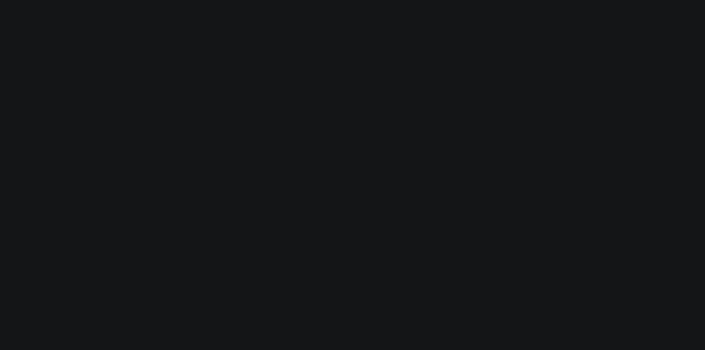
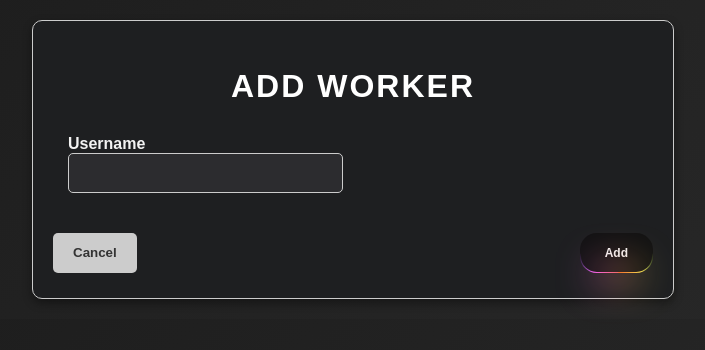
Before and after one commit to KHardik416/CS4400_Phase4, a React (Create React App) app in the folder frontend/: page /add-worker in a window 1280 px wide. Before the commit this address had no page. Shown: the top 350 px of the page, without its empty margins (287-992 px from the left). Built offline with nearby package versions, Linux system fonts and the light colour scheme.

Commit message:
added worker

```diff
--- a/frontend/src/App.js
+++ b/frontend/src/App.js
@@ -27,7 +27,7 @@ import DriverView from "./components/Views/ViewDrivers";
 import LocationView from "./components/Views/ViewLocations";
 import ProductView from "./components/Views/ViewProducts";
 import ServiceView from "./components/Views/ViewServices";
-
+import AddWorker from "./components/Worker/AddWorker";
 
 function App() {
   return (
@@ -60,9 +60,7 @@ function App() {
         <Route path="/location-view" element={<LocationView />} />
         <Route path="/product-view" element={<ProductView />} />
         <Route path="/service-view" element={<ServiceView />} />
-
-
-
+        <Route path="/add-worker" element={<AddWorker />} />
       </Routes>
     </Router>
   );
--- a/frontend/src/components/Dashboard.js
+++ b/frontend/src/components/Dashboard.js
@@ -31,6 +31,9 @@ const Dashboard = () => {
         break;
       case "Fire Employee":
         navigate("/fire-employee");
+        break;
+      case "Add Worker":
+        navigate("/add-worker");
         break;
       case "Add Owner":
         navigate("/add-owner");
@@ -144,6 +147,10 @@ const Dashboard = () => {
         "View Services",
       ],
     },
+    {
+      label: "Workers",
+      options: ["Add Worker"],
+    },
   ];
 
   return (
--- /dev/null
+++ b/frontend/src/components/Worker/AddWorker.js
@@ -0,0 +1,80 @@
+import React, { useState, useEffect } from "react";
+import { useNavigate } from "react-router-dom";
+import "../Global.css";
+
+const RemoveDriver = () => {
+  const [formData, setFormData] = useState({
+    username: "",
+  });
+
+  const navigate = useNavigate();
+
+  const handleChange = (e) => {
+    const { name, value } = e.target;
+    setFormData({ ...formData, [name]: value });
+  };
+
+  const handleSubmit = async (e) => {
+    e.preventDefault();
+    console.log(formData);
+    try {
+      const response = await fetch("http://localhost:3030/add_worker", {
+        method: "POST",
+        headers: {
+          "Content-Type": "application/json",
+        },
+        body: JSON.stringify({
+          ip_username: formData.username,
+        }),
+      });
+
+      if (response.ok) {
+        alert("Worker added successfully!");
+        navigate("/");
+      } else {
+        const errorMessage = await response.text();
+        alert(`Error: ${errorMessage}`);
+      }
+    } catch (error) {
+      console.error("Error submitting form:", error);
+      alert("An error occurred. Please try again.");
+    }
+  };
+
+  const handleCancel = () => {
+    navigate("/");
+  };
+
+  return (
+    <div className="container">
+      <h2>Add Worker</h2>
+      <form onSubmit={handleSubmit}>
+        <div className="form">
+          <label>
+            Username
+            <input
+              type="text"
+              name="username"
+              value={formData.username}
+              onChange={handleChange}
+            />
+          </label>
+        </div>
+        <div className="actions">
+          <button
+            type="button"
+            onClick={handleCancel}
+            className="cancel-button"
+          >
+            Cancel
+          </button>
+          <button type="submit" className="add-button">
+            Add
+          </button>
+        </div>
+      </form>
+    </div>
+  );
+};
+
+export default RemoveDriver;
```
